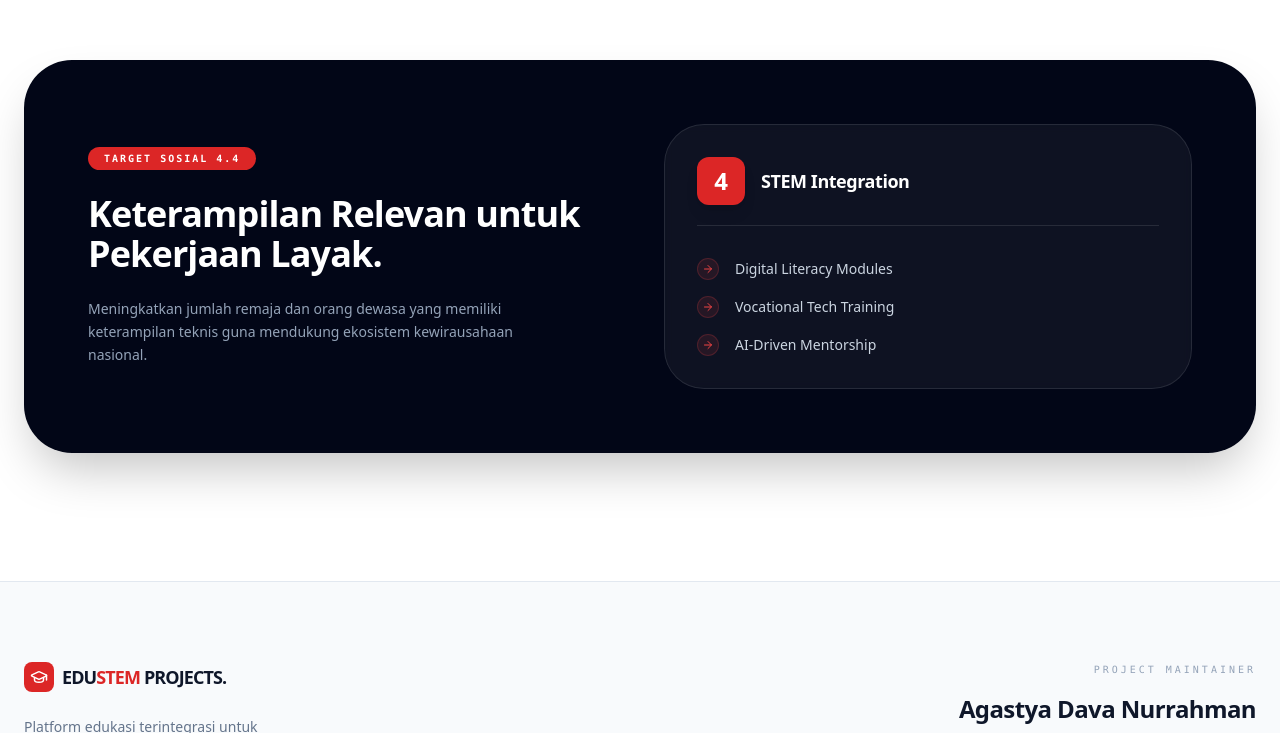
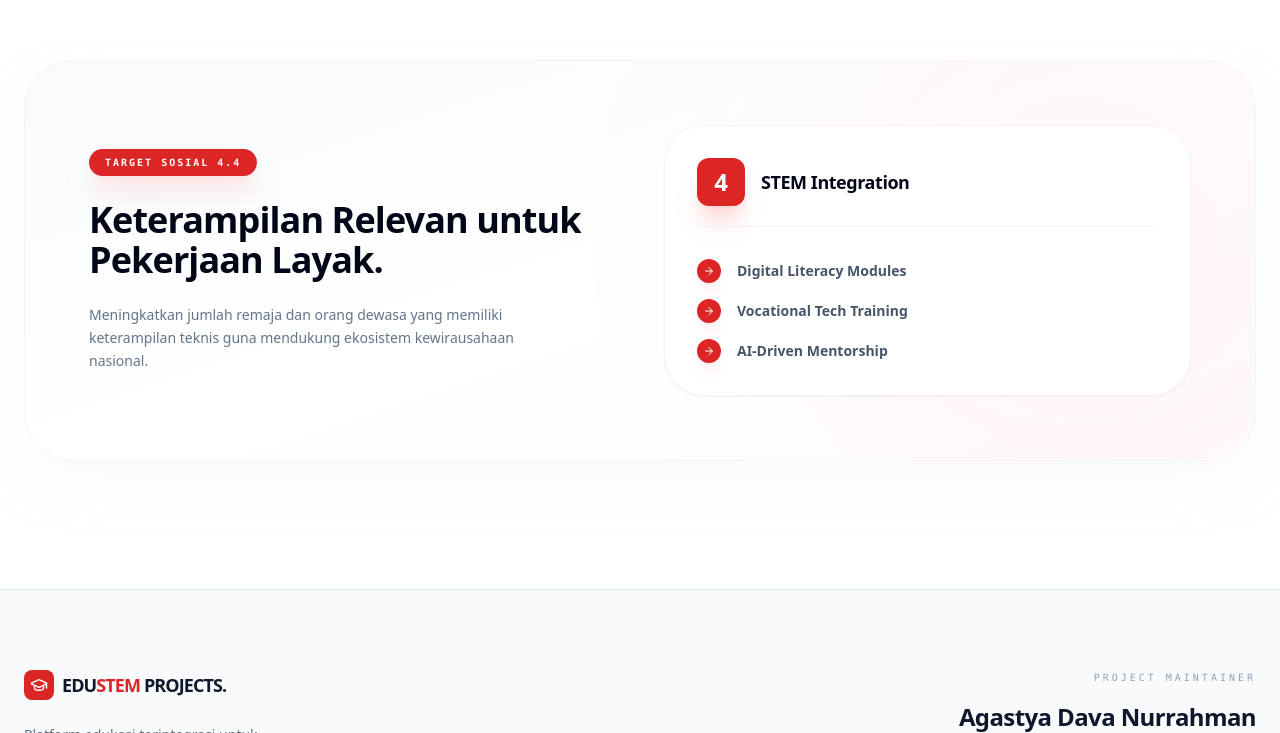
Before and after one commit to agstydva/stem-project, a React (Vite) app: page / in a window 1280 px wide. Shown: the part 2016-2749 px from the top of the page. Built offline with nearby package versions, Linux system fonts and the light colour scheme.

Commit message:
update code

```diff
--- a/src/pages/Dashboard.jsx
+++ b/src/pages/Dashboard.jsx
@@ -25,9 +25,8 @@ const Dashboard = () => {
   return (
     <div className="min-h-screen bg-white text-slate-800 selection:bg-red-100 selection:text-red-600 overflow-x-hidden">
 
-      {/* Hero Section - FIXED: Contain and Better Fade */}
+      {/* Hero Section */}
       <header className="relative pt-48 pb-32 px-6 bg-slate-50 border-b border-slate-100">
-        {/* Background Image Container */}
         <div
           className="absolute inset-0 bg-center bg-no-repeat transition-all duration-700"
           style={{
@@ -39,10 +38,7 @@ const Dashboard = () => {
             backgroundPosition: 'center'
           }}
         />
-
         <div className="absolute top-0 right-0 w-1/3 h-full bg-red-500/5 blur-[120px] pointer-events-none" />
-
-        {/* Kontainer Utama - Menjaga teks tetap rapi di tengah */}
         <div className="relative max-w-7xl mx-auto z-10">
           <div className="max-w-3xl">
             <div className="flex items-center gap-3 mb-6">
@@ -59,7 +55,7 @@ const Dashboard = () => {
         </div>
       </header>
 
-      {/* Goal Cards Grid - FIXED: Centered and Scaled */}
+      {/* Goal Cards Grid */}
       <section className="max-w-7xl mx-auto py-20 px-6 relative">
         <div className="relative z-10">
           <div className="flex items-center justify-between mb-12 border-b border-slate-100 pb-6">
@@ -68,15 +64,13 @@ const Dashboard = () => {
               <Globe2 size={14} className="animate-spin-slow text-red-500" /> 17 Global Goals Overview
             </h2>
           </div>
-
-          {/* Menggunakan grid-cols-auto-fit agar kartu mengecil/membesar dengan rapi */}
           <div className="grid grid-cols-3 sm:grid-cols-4 md:grid-cols-6 lg:grid-cols-9 gap-3">
             {sdgData.map((sdg) => (
               <div
                 key={sdg.id}
                 className={`group relative rounded-2xl border transition-all duration-500 cursor-pointer overflow-hidden aspect-square shadow-sm
                   ${sdg.focus
-                    ? 'border-red-600 ring-2 ring-red-100 shadow-md shadow-red-200 hover:-translate-y-2'
+                    ? 'border-red-600 ring-2 ring-red-100 shadow-lg shadow-red-200 hover:-translate-y-2'
                     : 'bg-white border-slate-100 hover:shadow-xl hover:border-red-200 hover:-translate-y-2'
                   }`}
               >
@@ -85,20 +79,12 @@ const Dashboard = () => {
                   alt={sdg.title}
                   className="w-full h-full object-contain p-3 transition-transform duration-700 group-hover:scale-105"
                 />
-
-                <div className="absolute inset-0 bg-white/90 p-3 flex flex-col justify-end opacity-0 group-hover:opacity-100 transition-all duration-500 backdrop-blur-sm">
-                  <span className="text-[8px] font-mono font-bold text-red-600 uppercase">
-                    Goal 0{sdg.id}
-                  </span>
-                  <h3 className="text-[9px] font-extrabold leading-tight text-slate-900 tracking-tight uppercase">
-                    {sdg.title}
-                  </h3>
+                <div className="absolute inset-0 bg-white/90 p-3 flex flex-col justify-end opacity-0 group-hover:opacity-100 transition-opacity duration-500 backdrop-blur-sm">
+                  <span className="text-[8px] font-mono font-bold text-red-600 uppercase">Goal 0{sdg.id}</span>
+                  <h3 className="text-[9px] font-extrabold leading-tight text-slate-900 tracking-tight uppercase">{sdg.title}</h3>
                 </div>
-
                 {sdg.focus && (
-                  <div className="absolute top-1.5 right-1.5 bg-red-600 text-white font-black text-[7px] px-1.5 py-0.5 rounded-full shadow-md z-10">
-                    FOCUS
-                  </div>
+                  <div className="absolute top-1.5 right-1.5 bg-red-600 text-white font-black text-[7px] px-1.5 py-0.5 rounded-full shadow-lg z-10">FOCUS</div>
                 )}
               </div>
             ))}
@@ -106,7 +92,7 @@ const Dashboard = () => {
         </div>
       </section>
 
-      {/* Statistik Section - Wrapped in Max-Width Container */}
+      {/* Statistik Section */}
       <section className="bg-slate-50 py-32 px-6 border-y border-slate-100 overflow-hidden">
         <div className="max-w-7xl mx-auto">
           <div className="grid lg:grid-cols-12 gap-16 items-center">
@@ -117,7 +103,6 @@ const Dashboard = () => {
               <h2 className="text-3xl md:text-4xl font-black text-slate-950 mb-4 tracking-tight leading-tight">Statistik <br/>Pendidikan</h2>
               <p className="text-sm text-slate-600 leading-relaxed mb-8 font-light italic">"Data fundamental yang menjadi acuan dalam pengembangan kerangka kerja STEM."</p>
             </div>
-
             <div className="lg:col-span-8 grid sm:grid-cols-2 gap-6">
               {[
                 { label: "Literasi Digital", value: "3.54", color: "bg-blue-600", icon: <Lightbulb size={20}/> },
@@ -138,31 +123,39 @@ const Dashboard = () => {
         </div>
       </section>
 
-      {/* Target Focus Section - Wrapped in Max-Width Container */}
+      {/* Target Focus Section - FIXED: Ultra Smooth Shadows */}
       <section className="max-w-7xl mx-auto py-32 px-6">
-        <div className="group bg-slate-950 rounded-[3rem] p-10 md:p-16 text-white relative overflow-hidden shadow-2xl transition-all duration-700">
+        <div className="group relative bg-gradient-to-br from-slate-50 via-white to-red-50/20 rounded-[3rem] p-10 md:p-16 border border-slate-100 overflow-hidden shadow-2xl shadow-slate-100/50 transition-all duration-700 hover:shadow-red-200/40">
+
+          {/* Subtle decorative glow - Increased size, reduced opacity for a "soft bloom" effect */}
+          <div className="absolute -top-32 -right-32 w-[600px] h-[600px] bg-red-500/[0.04] rounded-full blur-[130px] pointer-events-none group-hover:bg-red-500/[0.07] transition-all duration-700" />
+
           <div className="relative z-10 grid md:grid-cols-2 gap-12 items-center">
             <div>
-              <div className="bg-red-600 text-[10px] font-mono font-black px-4 py-1 w-fit rounded-full mb-6 tracking-[0.2em]">TARGET SOSIAL 4.4</div>
-              <h2 className="text-3xl md:text-4xl font-black mb-6 leading-tight tracking-tight group-hover:text-red-50 transition-colors">
+              {/* Refined badge shadow */}
+              <div className="bg-red-600 text-[10px] font-mono font-black px-4 py-1.5 w-fit rounded-full mb-6 tracking-[0.2em] text-white shadow-xl shadow-red-200/50">TARGET SOSIAL 4.4</div>
+              <h2 className="text-3xl md:text-4xl font-black mb-6 leading-tight tracking-tight text-slate-950 group-hover:text-red-600 transition-colors">
                 Keterampilan Relevan untuk Pekerjaan Layak.
               </h2>
-              <p className="text-sm text-slate-400 leading-relaxed max-w-md">
+              <p className="text-sm text-slate-500 leading-relaxed max-w-md font-medium">
                 Meningkatkan jumlah remaja dan orang dewasa yang memiliki keterampilan teknis guna mendukung ekosistem kewirausahaan nasional.
               </p>
             </div>
-            <div className="bg-white/5 backdrop-blur-sm border border-white/10 p-8 rounded-[2.5rem]">
-              <div className="flex items-center gap-4 mb-8 border-b border-white/10 pb-5">
-                <div className="w-12 h-12 bg-red-600 rounded-xl flex items-center justify-center font-black text-2xl shadow-lg">4</div>
-                <p className="font-bold text-lg tracking-tight">STEM Integration</p>
+
+            <div className="bg-white p-8 rounded-[2.5rem] border border-slate-100 shadow-sm">
+              <div className="flex items-center gap-4 mb-8 border-b border-slate-100 pb-5">
+                {/* Subtle icon shadow */}
+                <div className="w-12 h-12 bg-red-600 rounded-xl flex items-center justify-center font-black text-2xl text-white shadow-xl shadow-red-200/70 group-hover:rotate-6 transition-transform">4</div>
+                <p className="font-bold text-lg tracking-tight text-slate-950 leading-none">STEM Integration</p>
               </div>
-              <ul className="space-y-4 text-slate-300">
+              <ul className="space-y-4">
                 {["Digital Literacy Modules", "Vocational Tech Training", "AI-Driven Mentorship"].map((item, i) => (
                   <li key={i} className="flex items-center gap-4 group/item cursor-pointer">
-                    <div className="p-1 bg-red-500/10 rounded-full group-hover/item:bg-red-500 transition-colors border border-red-500/20">
-                      <ArrowRight size={12} className="text-red-500 group-hover/item:text-white transition-colors" />
+                    {/* Subtle arrow shadow */}
+                    <div className="p-1.5 bg-red-600 rounded-full shadow-lg shadow-red-100/80 group-hover/item:scale-110 transition-transform flex items-center justify-center">
+                      <ArrowRight size={12} className="text-white" />
                     </div>
-                    <span className="text-sm font-light group-hover/item:text-white transition-all">{item}</span>
+                    <span className="text-sm font-bold text-slate-600 group-hover/item:text-red-600 transition-all">{item}</span>
                   </li>
                 ))}
               </ul>
```
